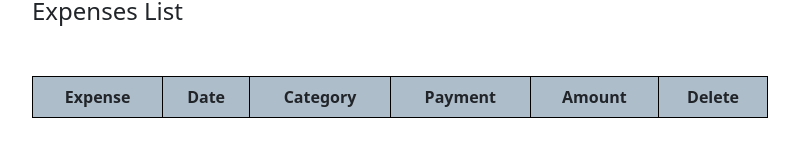
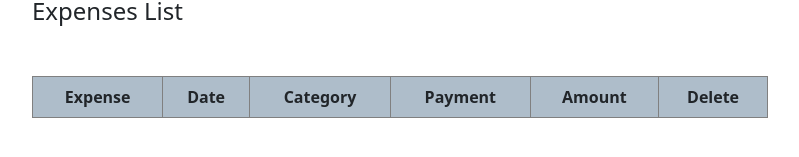
Before and after one commit to imcodingdreams/expense-tracker-app-react, a React (Create React App) app: page / in a window 1280 px wide. Shown: the part 375-532 px from the top of the page, without its empty margins (240-1039 px from the left). Built offline with nearby package versions, Linux system fonts and the light colour scheme.

Commit message:
Change table border color

```diff
--- a/src/components/AddExpense.js
+++ b/src/components/AddExpense.js
@@ -99,7 +99,7 @@ export const AddExpense = ({ handleClickSave, expenseNameRef, expenseAmountRef,
             <Row>
               <Col className="col">
                 <div className="d-flex justify-content-center">
-                  <Button  style={{
+                  <Button style={{
                     height: "40px",
                     width: "80px",
                     textAlign: "center",
--- a/src/components/ExpensesList.js
+++ b/src/components/ExpensesList.js
@@ -9,7 +9,7 @@ export const ExpensesList = ({ expenses, handleClickDelete }) => {
           <h4 style={{ textAlign: "left", marginTop: "40px", marginBottom: "50px" }}>Expenses List</h4>
           <Table bordered style={{
             textAlign: "center",
-            borderColor: "black"
+            borderColor: "gray"
           }}>
             <thead style={{ background: "#AEBDCA" }}>
               <tr>
```
